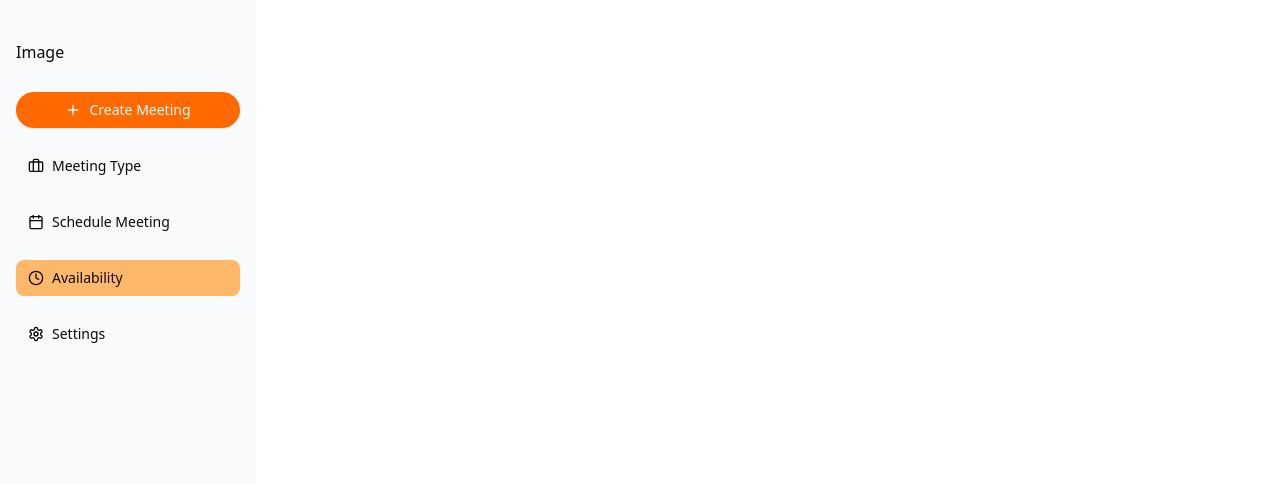
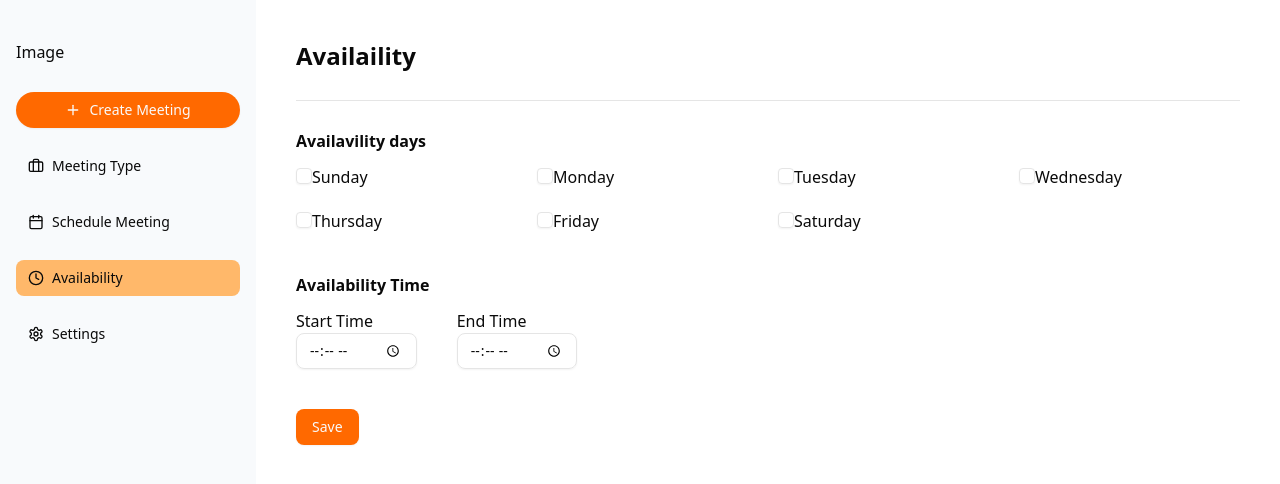
Before and after one commit to vaibhav-bhosale1/meetnest, a Next.js app: page /dashboard/availability in a window 1280 px wide. Shown: the top 484 px of the page. Built offline with nearby package versions, Linux system fonts and the light colour scheme; no server answers.

Commit message:
implemented schedule meeting and availability

```diff
--- /dev/null
+++ b/app/(route)/[business]/[meetingEventId]/page.jsx
@@ -0,0 +1,44 @@
+"use client"
+import React, { useEffect, useState } from 'react'
+import MeetingTimeDateSelection from '../_component/MeetingTimeDateSelection'
+import { collection, doc, getDoc, getDocs, getFirestore, query, where } from 'firebase/firestore'
+import { app } from '@/config/Firebaseconfig'
+import { useParams } from 'next/navigation';
+
+const SharedMeetingEvent = () => {
+    const params = useParams();
+    const [businessInfo,setBusinessInfo]=useState();
+    const [eventInfo,setEventInfo]=useState();
+    const [loading,setLoading]=useState(false);
+    const db = getFirestore(app);
+
+    useEffect(() => {
+        if (params?.business) {
+            getEventAndBusinessDetails();
+        }
+    }, [params]);
+
+    const getEventAndBusinessDetails = async () => {
+            setLoading(true)
+            const q = query(collection(db, 'Business'), where('businessName', '==', params?.business));
+            const querySnapshot = await getDocs(q);
+
+            querySnapshot.forEach((doc) => {
+                setBusinessInfo(doc.data())
+            });
+
+        const docRef=doc(db,'MeetingEvent',params?.meetingEventId)
+        const result=await getDoc(docRef);
+        setEventInfo(result.data())
+        console.log(result.data())
+        setLoading(false)
+    };
+
+    return (
+        <div>
+            <MeetingTimeDateSelection eventInfo={eventInfo} businessInfo={businessInfo}/>
+        </div>
+    );
+}
+
+export default SharedMeetingEvent;
--- /dev/null
+++ b/app/(route)/[business]/_component/MeetingTimeDateSelection.jsx
@@ -0,0 +1,91 @@
+
+import { Clock, LocateIcon, MapPin } from 'lucide-react'
+import Link from 'next/link'
+import React, { useEffect, useState } from 'react'
+import { Calendar } from "@/components/ui/calendar"
+import { format, interval, min } from 'date-fns'
+import { Button } from '@/components/ui/button'
+
+
+const MeetingTimeDateSelection = ({eventInfo,businessInfo}) => {
+    const [date, setDate] = useState(new Date())
+    const [enableTimeSlots,setenableTimeSlots]=useState(false);
+    const [timeSlots,setTimeSlots]=useState()
+    useEffect(()=>{
+        eventInfo?.duration&&createTimeSlot(eventInfo?.duration)
+    },[eventInfo])
+    const createTimeSlot=(interval)=>{
+        const startTime=8*60;
+        const endTime=22*60;
+        const totalSlots=(endTime-startTime)/interval;
+        const slots=Array.from({length:totalSlots},(_,i)=>{
+            const totalMinute=startTime+i*interval;
+            const hours=Math.floor(totalMinute/60);
+            const minutes=totalMinute%60;
+            const formattedHours=hours>12 ? hours-12 :hours;
+            const period =hours>=12 ? 'PM':'AM';
+            return `${String(formattedHours).padStart(2,'0')}:${String(minutes).padStart(2,'0')} ${period}`
+        })
+        console.log(slots)
+        setTimeSlots(slots)
+    }
+
+    const handleDateChange=(date)=>{
+        setDate(date);
+        const day=format(date,'EEEE')
+        if(businessInfo?.daysAvailable?.[day]){
+
+        }
+
+    }
+
+  return (
+    <div className='p-2 py-10 shadow-md m-5 border-t-8 my-10
+    mx-10 md:mx-26 lg:mx-56
+    '
+    style={{borderTopColor:eventInfo?.themeColor}}
+    >
+        <div>
+            image
+        </div>
+        <div className='grid grid-cols-1 md:grid-cols-3 mt-5'>
+
+            <div className='p-3 border-r'>
+                <h2>{businessInfo?.businessName}</h2>
+                <h2
+                className='font-bold text-2xl'
+                >{eventInfo?.eventName?eventInfo.eventName:"meeting Name"}</h2>
+                <div className='flex flex-col gap-4 mt-5'>
+                    <h2 className='flex gap-2'><Clock/>{eventInfo?.duration} Minute</h2>
+                    <h2 className='flex gap-2'><MapPin/>{eventInfo?.locationType} Meeting</h2>
+                    <Link className='flex gap-2 text-blue-400' href={eventInfo?.locationUrl?eventInfo?.locationUrl:"#"}>{eventInfo?.locationUrl} Meeting</Link>
+                </div>
+
+            </div>
+            <div className='md:col-span-2 flex px-7'>
+                <div className='flex flex-col'>
+                    <h2 className='font-bold text-lg'>Select Date and Time</h2>
+                <Calendar
+                    mode="single"
+                    selected={date}
+                    onSelect={(date)=>handleDateChange(date)}
+                    className="rounded-md border mt-5"
+                    disabled={(date)=>date<=new Date()}
+                />
+
+                </div>
+                <div className='flex flex-col w-full overflow-auto gap-4 p-5' style={{maxHeight:'440px'}}>
+                    {timeSlots?.map((time,index)=>(
+                        <Button className='border-primary text-primary' variant='outline' key={index}>{time}</Button>
+                    ))}
+                </div>
+
+
+            </div>
+
+        </div>
+    </div>
+  )
+}
+
+export default MeetingTimeDateSelection
--- a/app/(route)/create-meeting/_component/MeetingForm.jsx
+++ b/app/(route)/create-meeting/_component/MeetingForm.jsx
@@ -133,7 +133,7 @@ const onCreateClick=async ()=>{
           </div>
 
          </div>
-         <Button className='mt-9 w-full'
+         <Button className='md:mt-9 w-full'
           disabled={!eventName || !locationType || !locationUrl}
           onClick={()=>onCreateClick()}
           >Create</Button>
--- a/app/(route)/dashboard/availability/page.jsx
+++ b/app/(route)/dashboard/availability/page.jsx
@@ -1,9 +1,119 @@
-import React from 'react'
+"use client"
+import DaysList from '@/app/_utils/DaysList'
+import React, { useEffect, useState } from 'react'
+import { Checkbox } from "@/components/ui/checkbox"
+import { Input } from '@/components/ui/input'
+import { Button } from '@/components/ui/button'
+import { collection, doc, getDoc, getFirestore, updateDoc } from 'firebase/firestore'
+import { app } from '@/config/Firebaseconfig'
+import { useKindeBrowserClient } from '@kinde-oss/kinde-auth-nextjs'
+import { toast } from 'sonner'
+
 
 const Availability = () => {
+  const [daysAvailable,setdaysAvailable]=useState(
+      {
+          Sunday:false
+      },
+      {
+          Monday:false
+      },
+      {
+          Tuesday:false
+      },
+      {
+          Wednesday:false
+      },
+      {
+          Thursday:false
+      },
+      {
+          Friday:false
+      },
+      {
+          Saturday:false
+
+      }
+)
+  const [startTime,setStartTime]=useState();
+  const [endTime,setEndTime]=useState();
+
+
+  const db=getFirestore(app)
+  const {user}=useKindeBrowserClient();
+
+useEffect(()=>{
+    user&&getBusinessInfo();
+},[user])
+  const getBusinessInfo= async ()=>{
+    const docRef=doc(db,"Business",user?.email)
+    const docSnap=await getDoc(docRef);
+    const result=docSnap.data();
+    setdaysAvailable(result.daysAvailable);
+    setStartTime(result.startTime);
+    setEndTime(result.endTime)
+  }
+  const onHandleChange=(day,value)=>{
+      setdaysAvailable({
+        ...daysAvailable,
+        [day]:value
+      })
+
+  }
+
+const handleSave=async ()=>{
+    console.log(daysAvailable,startTime,endTime)
+    const docRef=doc(db,'Business',user?.email)
+    await updateDoc(docRef,{
+        daysAvailable:daysAvailable,
+        startTime:startTime,
+        endTime:endTime
+    }).then(resp=>{
+      toast.success('Data Updated')
+    })
+}
+
   return (
-    <div>
+    <div className='p-10'>
+      <h1 className='text-2xl font-bold'>Availaility</h1>
+      <hr className='my-7'/>
+      <div>
+        <h2 className='font-bold my-3'>Availavility days</h2>
+        <div className='grid grid-cols-2 md:grid-cols-4 gap-5'>
+          {DaysList.map((item,index)=>(
+              <div key={index}>
+                <h2><Checkbox
+                checked={daysAvailable[item.day]?daysAvailable:false}
+                onCheckedChange={(e)=>onHandleChange(item.day,e)}
+                />{item.day}</h2>
 
+              </div>
+
+          ))}
+        </div>
+      </div>
+      <div>
+        <h2 className='font-bold mt-10'>Availability Time</h2>
+          <div className='flex gap-10'>
+            <div className='mt-3'>
+              <h2>Start Time</h2>
+              <Input type='time'
+              defaultValue={startTime}
+              onChange={(e)=>setStartTime(e.target.value)}/>
+            </div>
+            <div className='mt-3'>
+              <h2>End Time</h2>
+              <Input type='time'
+              defaultValue={endTime}
+              onChange={(e)=>setEndTime(e.target.value)}
+              />
+            </div>
+
+          </div>
+          <Button className='mt-10'
+            onClick={handleSave}
+          >Save</Button>
+      </div>
     </div>
   )
 }
--- /dev/null
+++ b/app/_utils/DaysList.jsx
@@ -0,0 +1,23 @@
+export default[
+    {
+        day:"Sunday"
+    },
+    {
+        day:"Monday"
+    },
+    {
+        day:"Tuesday"
+    },
+    {
+        day:"Wednesday"
+    },
+    {
+        day:"Thursday"
+    },
+    {
+        day:"Friday"
+    },
+    {
+        day:"Saturday"
+    },
+]
--- /dev/null
+++ b/components/ui/checkbox.jsx
@@ -0,0 +1,30 @@
+"use client"
+
+import * as React from "react"
+import * as CheckboxPrimitive from "@radix-ui/react-checkbox"
+import { CheckIcon } from "lucide-react"
+
+import { cn } from "@/lib/utils"
+
+function Checkbox({
+  className,
+  ...props
+}) {
+  return (
+    (<CheckboxPrimitive.Root
+      data-slot="checkbox"
+      className={cn(
+        "peer border-input dark:bg-input/30 data-[state=checked]:bg-primary data-[state=checked]:text-primary-foreground dark:data-[state=checked]:bg-primary data-[state=checked]:border-primary focus-visible:border-ring focus-visible:ring-ring/50 aria-invalid:ring-destructive/20 dark:aria-invalid:ring-destructive/40 aria-invalid:border-destructive size-4 shrink-0 rounded-[4px] border shadow-xs transition-shadow outline-none focus-visible:ring-[3px] disabled:cursor-not-allowed disabled:opacity-50",
+        className
+      )}
+      {...props}>
+      <CheckboxPrimitive.Indicator
+        data-slot="checkbox-indicator"
+        className="flex items-center justify-center text-current transition-none">
+        <CheckIcon className="size-3.5" />
+      </CheckboxPrimitive.Indicator>
+    </CheckboxPrimitive.Root>)
+  );
+}
+
+export { Checkbox }
--- a/package.json
+++ b/package.json
@@ -10,6 +10,7 @@
   },
   "dependencies": {
     "@kinde-oss/kinde-auth-nextjs": "^2.5.6",
+    "@radix-ui/react-checkbox": "^1.1.4",
     "@radix-ui/react-dropdown-menu": "^2.1.6",
     "@radix-ui/react-slot": "^1.1.2",
     "class-variance-authority": "^0.7.1",
```
Also changed, not shown: app/(route)/dashboard/meeting-type/_components/MeetingEventList.jsx (+17 -3 lines), 1 other file (tests, documents, lock files or other folders).
